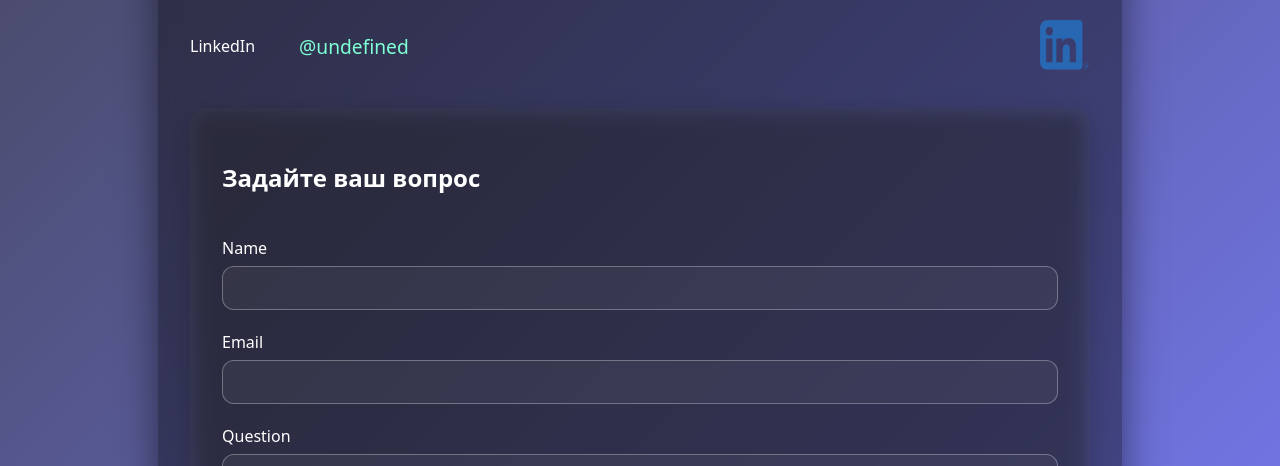
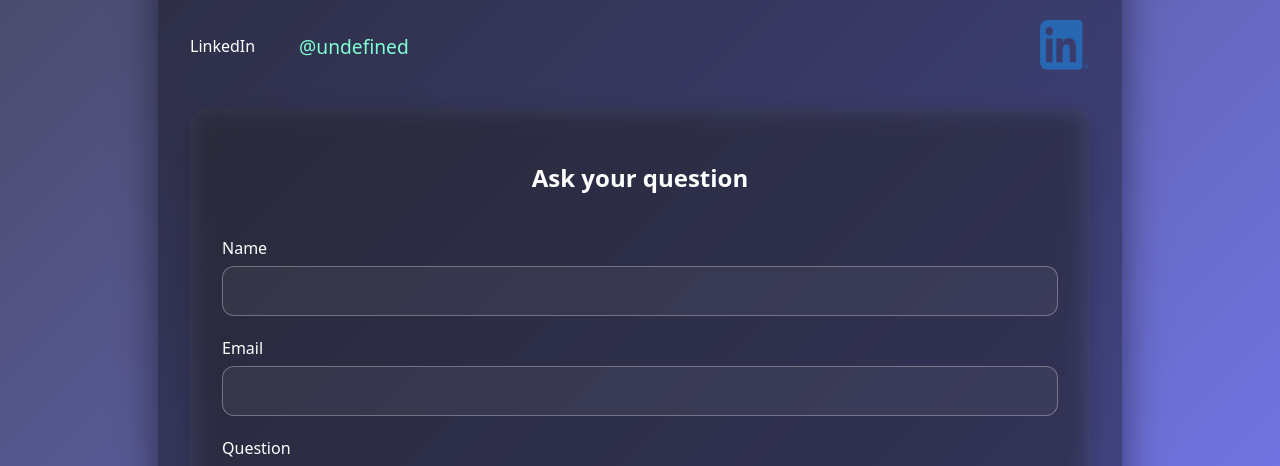
Before and after one commit to TAndrei17/tandreipro-page, a React (Vite) app: page /contact in a window 1280 px wide. Shown: the part 773-1239 px from the top of the page. Built offline with nearby package versions, Linux system fonts and the light colour scheme; no server answers.

Commit message:
style: update form style

```diff
--- a/src/components/contact/ContactForm.tsx
+++ b/src/components/contact/ContactForm.tsx
@@ -17,7 +17,8 @@ const SITE_KEY = ENV_DEV
 const ContactForm = () => {
 	const dispatch = useAppDispatch();
 	const recaptchaRef = useRef<ReCAPTCHA>(null);
-	const { t, i18n } = useTranslation();
+	const { t, i18n } = useTranslation('translation', { keyPrefix: 'contact.form' });
+	const { t: tvalidation } = useTranslation('translation', { keyPrefix: 'contact.errors' });
 	const lng = i18n.language;
 
 	const initialValues: QuestionUserRequest = {
@@ -26,7 +27,7 @@ const ContactForm = () => {
 		question: '',
 	};
 
-	const validationSchema = createQuestionValidationSchema(t);
+	const validationSchema = createQuestionValidationSchema(tvalidation);
 
 	const onSubmit = async (values: QuestionUserRequest, { setSubmitting, resetForm }: any) => {
 		try {
@@ -55,30 +56,40 @@ const ContactForm = () => {
 		<Formik initialValues={initialValues} validationSchema={validationSchema} onSubmit={onSubmit}>
 			{({ isSubmitting }) => (
 				<Form className="contact-form">
-					<h2>Задайте ваш вопрос</h2>
+					<section className="page-header">
+						<h2>{t('title')}</h2>
+					</section>
+
 					<div className="form-group">
-						<label htmlFor="name">{t('contact.form.name')}</label>
+						<label htmlFor="name">{t('name')}</label>
 						<Field name="name" className="form-input" />
 						<ErrorMessage name="name" component="div" className="form-error" />
 					</div>
 
 					<div className="form-group">
-						<label htmlFor="email">{t('contact.form.email')}</label>
+						<label htmlFor="email">{t('email')}</label>
 						<Field type="email" name="email" className="form-input" />
 						<ErrorMessage name="email" component="div" className="form-error" />
 					</div>
 
 					<div className="form-group">
-						<label htmlFor="question">{t('contact.form.question')}</label>
+						<label htmlFor="question">{t('question')}</label>
 						<Field as="textarea" name="question" className="form-textarea" />
 						<ErrorMessage name="question" component="div" className="form-error" />
 					</div>
 
 					<button type="submit" className="form-submit" disabled={isSubmitting}>
-						{t('contact.form.submit')}
+						{t('submit')}
 					</button>
 
-					<ReCAPTCHA ref={recaptchaRef} sitekey={SITE_KEY} size="invisible" hl={lng} />
+					<ReCAPTCHA
+						key={lng}
+						ref={recaptchaRef}
+						sitekey={SITE_KEY}
+						size="invisible"
+						hl={lng}
+						badge={'inline'}
+					/>
 				</Form>
 			)}
 		</Formik>
--- a/src/components/contact/ContactFormStyle.css
+++ b/src/components/contact/ContactFormStyle.css
@@ -1,25 +1,22 @@
 .contact-form {
 	width: 100%;
-	max-width: 100%;
 	padding: 2em;
 	border-radius: 16px;
-
-	/* Светлый прозрачный фон */
-	background: rgba(255, 255, 255, 0.05); /* почти прозрачный белый для легкого свечения */
+	background: rgba(255, 255, 255, 0.05);
 	backdrop-filter: blur(12px);
-
-	/* Мягкая тень */
 	box-shadow: 0 8px 30px rgba(0, 0, 0, 0.2);
-
 	display: flex;
 	flex-direction: column;
 	gap: 20px;
 	color: #fff;
-
 	animation: fadeInUp 0.8s forwards 0.4s;
 	transition:
 		transform 0.3s ease,
 		box-shadow 0.3s ease;
+}
+
+.contact-form .form-title {
+	text-align: center;
 }
 
 .contact-form .form-group {
@@ -41,6 +38,8 @@
 	font-size: 1rem;
 	background: rgba(255, 255, 255, 0.05);
 	color: #fff;
+	font-family: 'Inter', sans-serif;
+	font-size: 1.2rem;
 	transition:
 		border 0.2s ease,
 		box-shadow 0.2s ease;
@@ -59,7 +58,7 @@
 }
 
 .contact-form .form-error {
-	color: #ff6b6b; /* красный для ошибок */
+	color: #ff6b6b;
 	font-size: 0.875rem;
 }
 
@@ -70,21 +69,19 @@
 	font-weight: 600;
 	border-radius: 8px;
 	border: none;
-
 	background: rgba(255, 255, 255, 0.12);
 	backdrop-filter: blur(6px);
-
 	color: #fff;
 	cursor: pointer;
-	transition: 0.3s;
 	display: flex;
-	flex-direction: row;
 	align-items: center;
 	justify-content: center;
 	gap: 5px;
+	transition: 0.3s;
 }
 
-.contact-form .form-submit:hover {
+.contact-form .form-submit:hover,
+.contact-form .form-submit:focus {
 	background: rgba(255, 255, 255, 0.25);
 	transform: translateY(-3px);
 	color: #ffdd57;
--- a/src/utils/createContactFormValidation.ts
+++ b/src/utils/createContactFormValidation.ts
@@ -3,17 +3,12 @@ import * as Yup from 'yup';
 
 export const createQuestionValidationSchema = (t: TFunction) =>
 	Yup.object({
-		name: Yup.string()
-			.required(t('contact.errors.nameRequire'))
-			.min(2, t('contact.errors.nameMin'))
-			.max(100, t('contact.errors.nameMax')),
+		name: Yup.string().required(t('nameRequire')).min(2, t('nameMin')).max(100, t('nameMax')),
 
-		email: Yup.string()
-			.required(t('contact.errors.emailRequire'))
-			.email(t('contact.errors.emailIncorrect')),
+		email: Yup.string().required(t('emailRequire')).email(t('emailIncorrect')),
 
 		question: Yup.string()
-			.required(t('contact.errors.questionRequire'))
-			.min(10, t('contact.errors.questionMin'))
-			.max(2000, t('contact.errors.questionMax')),
+			.required(t('questionRequire'))
+			.min(10, t('questionMin'))
+			.max(2000, t('questionMax')),
 	});
```
